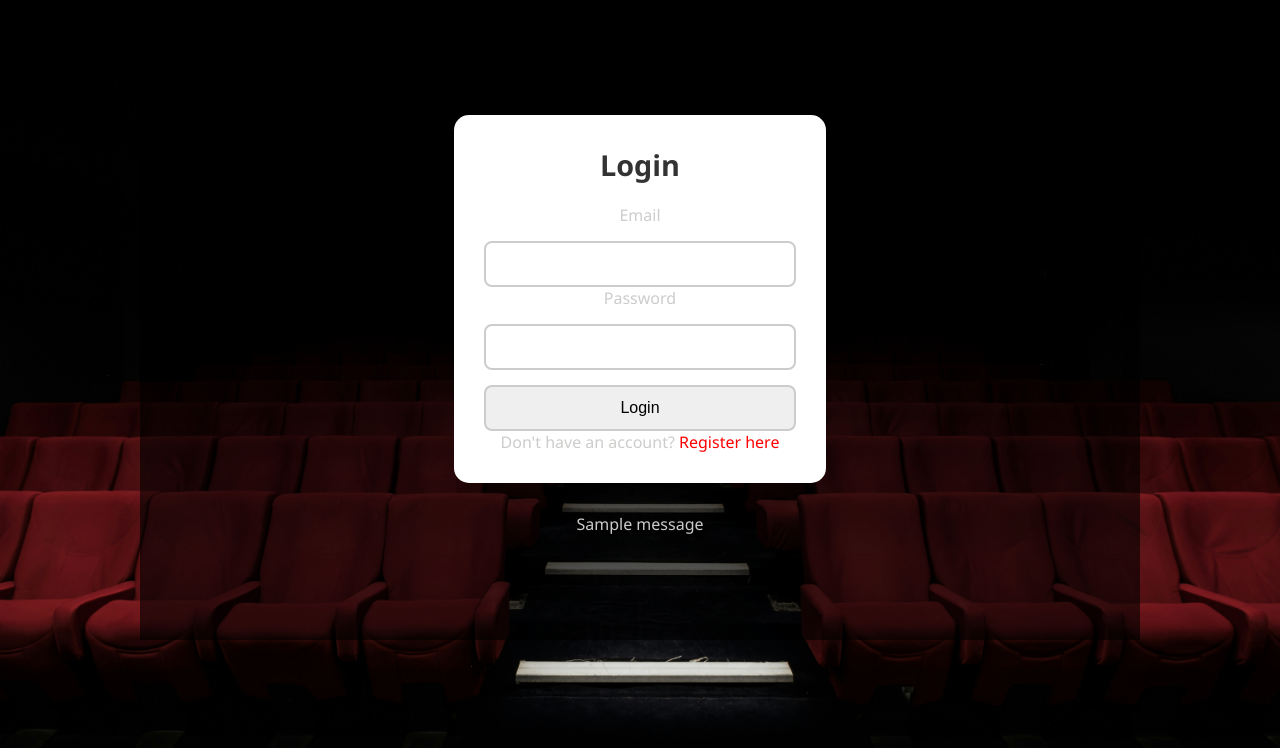
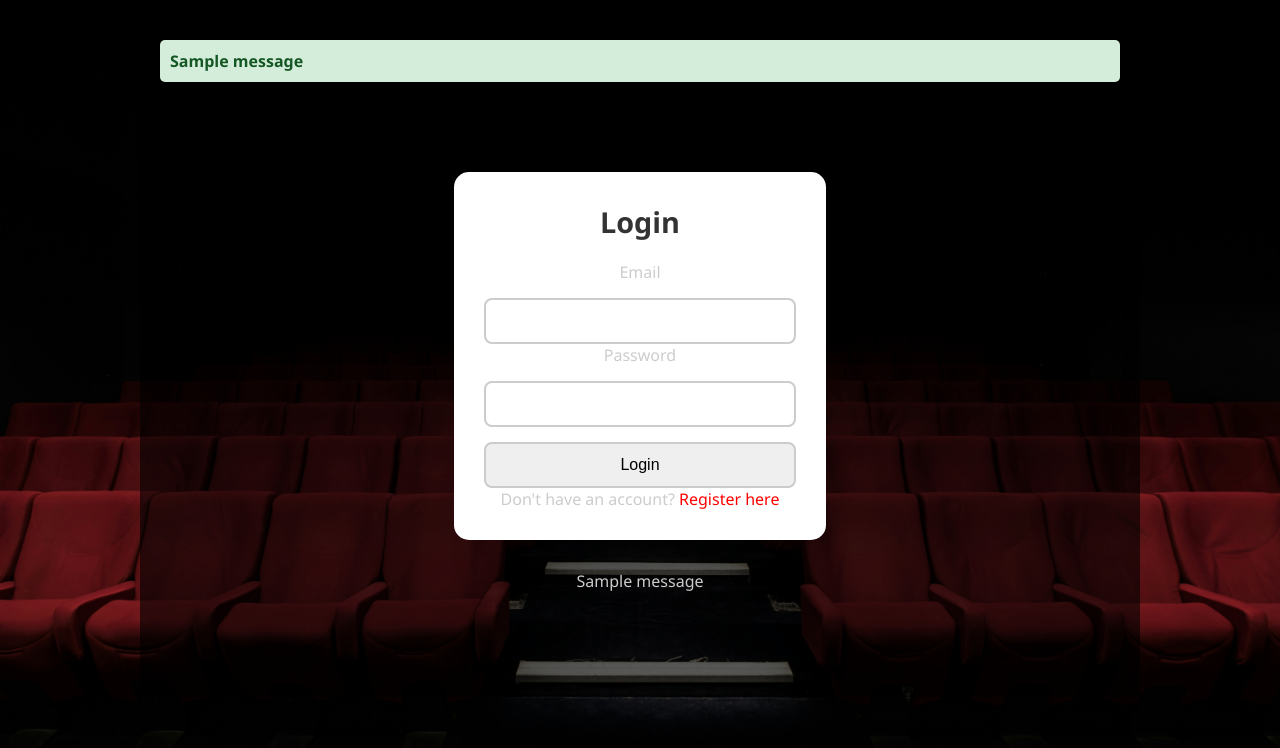
Before and after one commit to shomurodzoda-f-auca-2022/intro-to-web-programming, a Flask app: page /login in a window 1280 px wide. Shown: the part 52-800 px from the top of the page. Run offline with Flask 3, Linux system fonts and the light colour scheme; tables that the repository leaves empty hold one stand-in row (values such as "Sample post"); one stand-in notice (Sample message) is shown.

Commit message:
Add the style and content of success or failure while submission of anything.

```diff
--- a/Final-Project/app/static/styles.css
+++ b/Final-Project/app/static/styles.css
@@ -318,11 +318,6 @@ a:hover {
     }
 }
 
-.flash-messages {
-    margin-top: 20px;
-    text-align: center;
-}
-
 .alert {
     padding: 10px 15px;
     border-radius: 5px;
@@ -350,3 +345,35 @@ a:hover {
     background-color: #0056b3;
     color: white;
 }
+
+.flashes {
+    list-style-type: none;
+    padding: 0;
+}
+
+.flash {
+    padding: 10px;
+    margin-bottom: 15px;
+    border-radius: 5px;
+    font-weight: bold;
+}
+
+.flash-messages {
+    margin-top: 20px;
+    text-align: center;
+}
+
+.flash.success {
+    background-color: #d4edda;
+    color: #155724;
+}
+
+.flash.danger {
+    background-color: #f8d7da;
+    color: #721c24;
+}
+
+.flash.info {
+    background-color: #d1ecf1;
+    color: #0c5460;
+}
--- a/Final-Project/app/templates/base.html
+++ b/Final-Project/app/templates/base.html
@@ -22,7 +22,17 @@
         </nav>
     </header>
     <main>
+        {% with messages = get_flashed_messages(with_categories=true) %}
+          {% if messages %}
+            <ul class="flashes">
+              {% for category, message in messages %}
+                <li class="flash {{ category }}">{{ message }}</li>
+              {% endfor %}
+            </ul>
+          {% endif %}
+        {% endwith %}
+
         {% block content %}{% endblock %}
-    </main>
+</main>
 </body>
 </html>
```
Also changed, not shown: Final-Project/instance/site.db.
